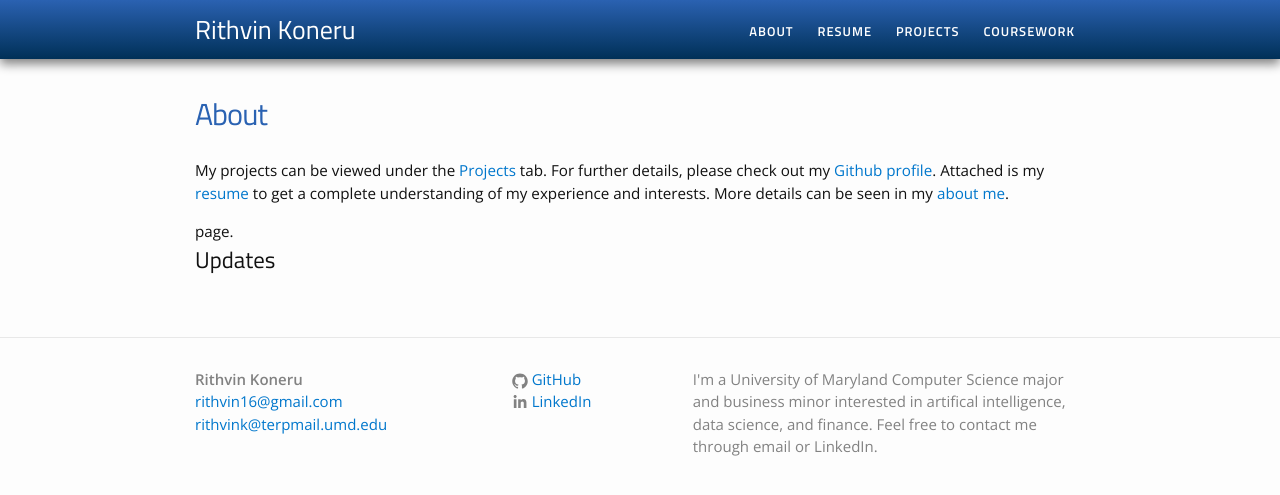
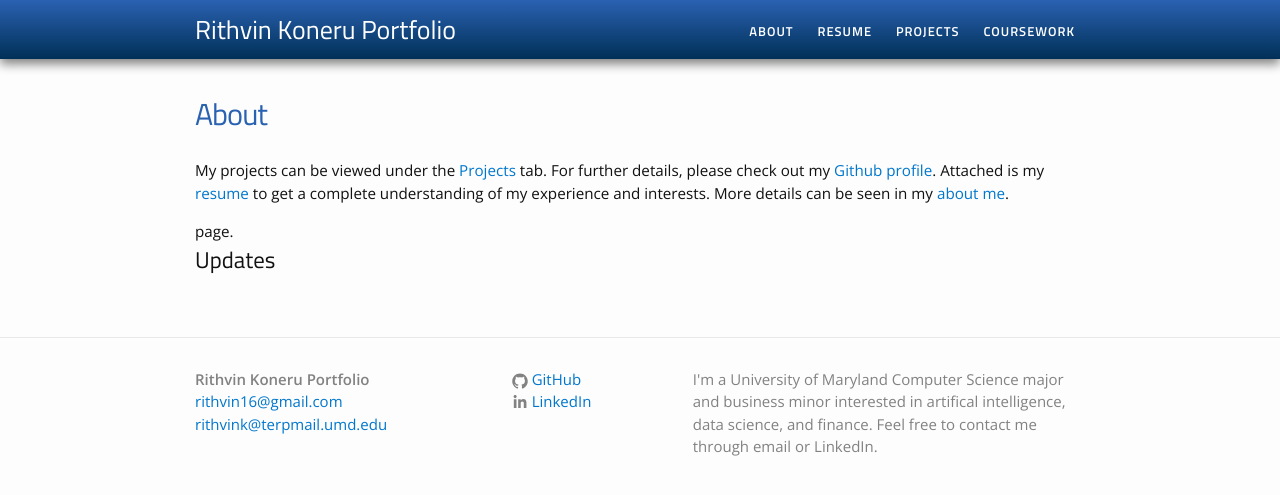
Before and after one commit to RithvinK/RithvinK.github.io, a Jekyll site: the page built from about.html, in a window 1280 px wide. Shown: the top 495 px of the page. Built offline with Jekyll 4.4.1, drawn with Linux system fonts in a browser that asks for light colours.

Commit message:
Update _config.yml

```diff
--- a/_config.yml
+++ b/_config.yml
@@ -1,7 +1,7 @@
 theme: jekyll-theme-cayman
 
 # Site settings
-title: Rithvin Koneru
+title: Rithvin Koneru Portfolio
 general_email: rithvin16@gmail.com
 academic_email: rithvink@terpmail.umd.edu
 
```
